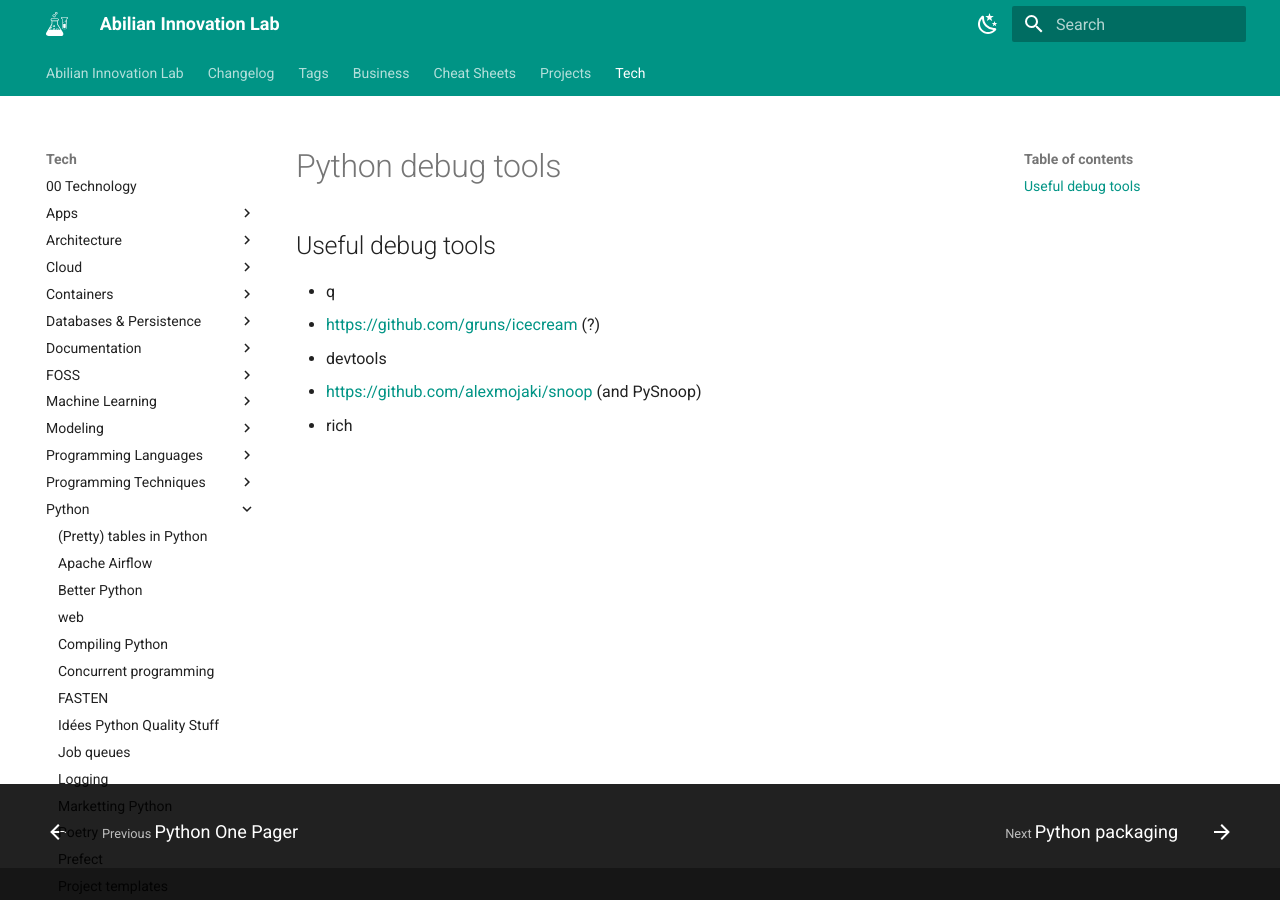
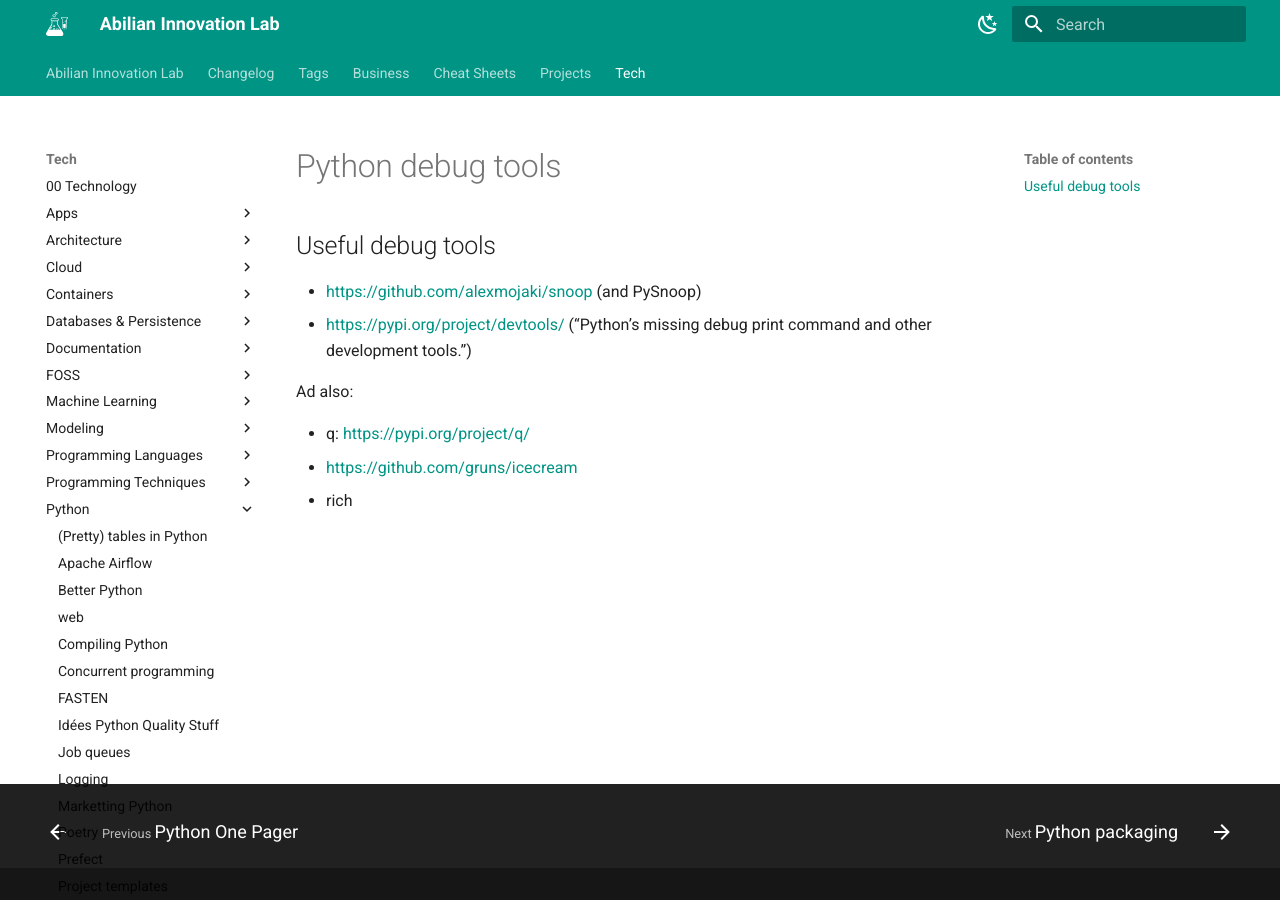
Before and after one commit to abilian/lab.abilian.com, an MkDocs documentation site: the page built from docs/Tech/Python/Python debug tools.md, in a window 1280 px wide. Built offline with MkDocs 1.6.1 and Material for MkDocs 9.7.7, drawn with Linux system fonts in a browser that asks for light colours; comment, search, counter and statistics services are not loaded.

Commit message:
Update content

```diff
--- a/docs/Tech/Python/Python debug tools.md
+++ b/docs/Tech/Python/Python debug tools.md
@@ -1,6 +1,10 @@
 ## Useful debug tools
-- q
-- https://github.com/gruns/icecream (?)
-- devtools
+
 - https://github.com/alexmojaki/snoop (and PySnoop)
+- https://pypi.org/project/devtools/ ("Python's missing debug print command and other development tools.")
+
+Ad also:
+
+- q: https://pypi.org/project/q/
+- https://github.com/gruns/icecream
 - rich
```
Also changed, not shown: docs/changelog.md (+6 -6 lines).
